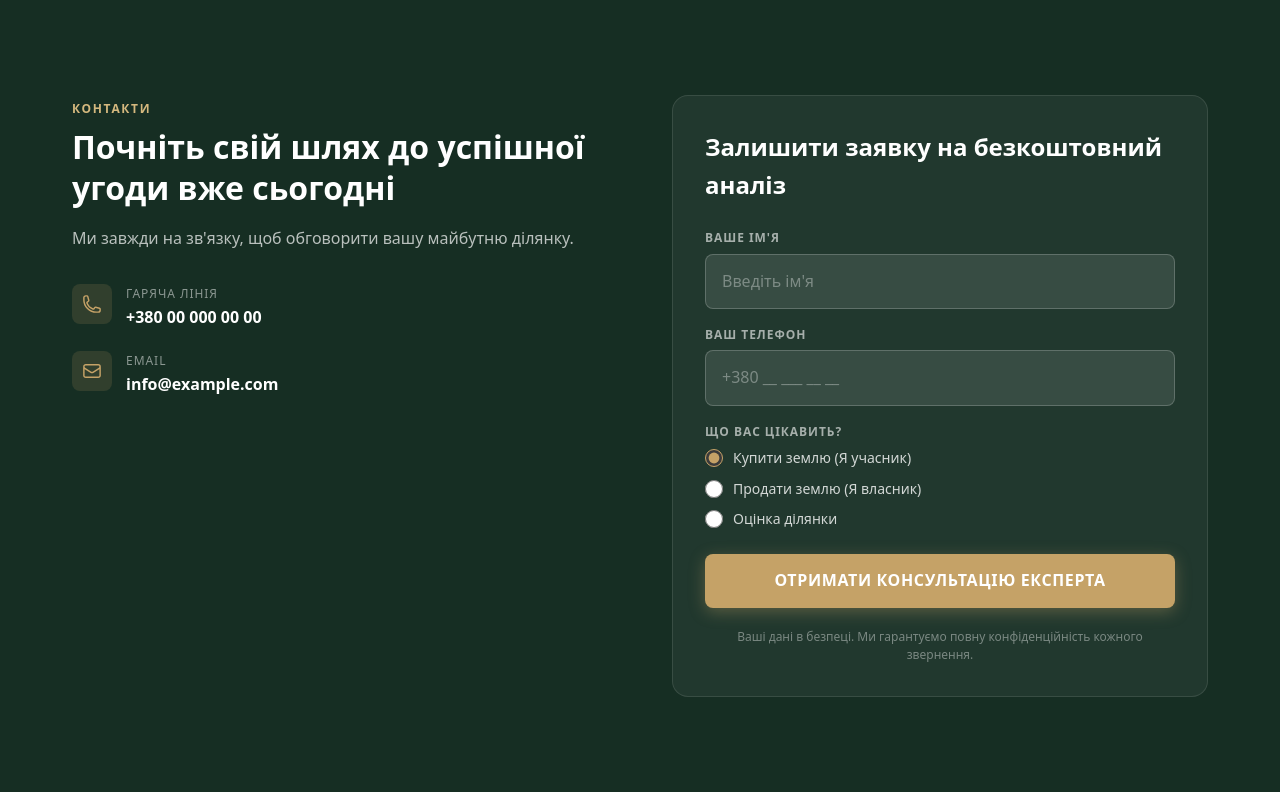
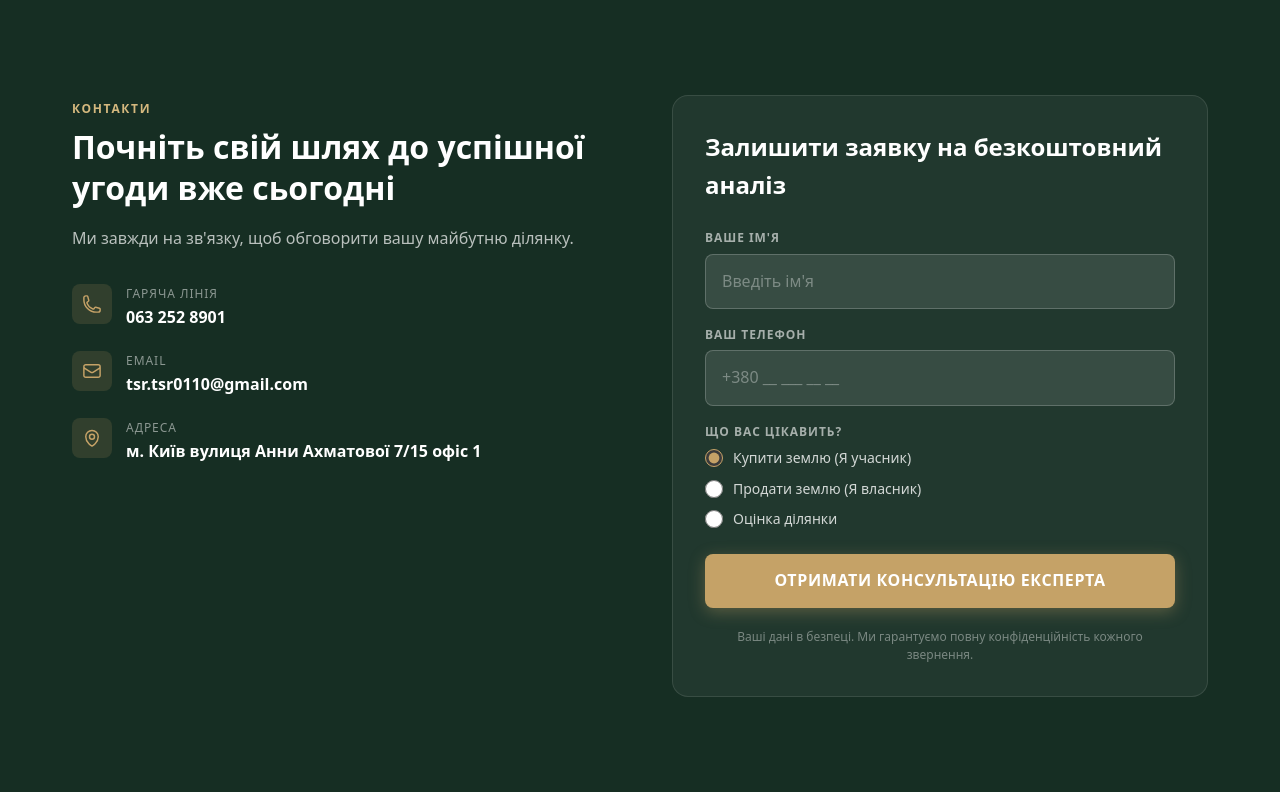
Before and after one commit to BonisOleg/rozhnovskogo, a Django app: page / in a window 1280 px wide. Shown: the part 4784-5576 px from the top of the page. Run offline with Django 5.2, Linux system fonts and the light colour scheme; data comes from the database, SQL or seed files in the repository; data that the repository does not hold is empty.

Commit message:
Update contact info, remove footer copyright logo, resize footer logo, ensure logoMini.webp
Made-with: Cursor

```diff
--- a/landing/management/commands/seed.py
+++ b/landing/management/commands/seed.py
@@ -23,9 +23,9 @@ class Command(BaseCommand):
 
     def _seed_site(self):
         obj = SiteSettings.load()
-        obj.phone = '+380 00 000 00 00'
-        obj.email = 'info@land-auction.com.ua'
-        obj.address = 'м. Київ, вул. Хрещатик, 1'
+        obj.phone = '063 252 8901'
+        obj.email = 'tsr.tsr0110@gmail.com'
+        obj.address = 'м. Київ вулиця Анни Ахматової 7/15 офіс 1'
         obj.call_btn_text = 'Замовити дзвінок'
         obj.save()
 
--- a/static/css/layout.css
+++ b/static/css/layout.css
@@ -282,7 +282,7 @@
 }
 
 .footer__logo-img {
-  height: 70px;
+  height: 90px;
   margin-bottom: .75rem;
 }
 
--- a/templates/landing/partials/_footer.html
+++ b/templates/landing/partials/_footer.html
@@ -23,7 +23,7 @@
   </div>
 
   <div class="footer__bottom">
-    <span>© {% now "Y" %} <img src="{% static 'images/logo.webp' %}" alt="Центр Земельних Аукціонів" style="height: 1.2em; vertical-align: middle;">. Всі права захищено.</span>
+    <span>© {% now "Y" %}. Всі права захищено.</span>
     {% if site.phone %}
       <a href="tel:{{ site.phone }}" class="footer__nav-link">{{ site.phone }}</a>
     {% endif %}
```
Also changed, not shown: landing/migrations/0002_update_site_settings.py (added), static/images/logoMini.png, static/images/logoMini.webp.
